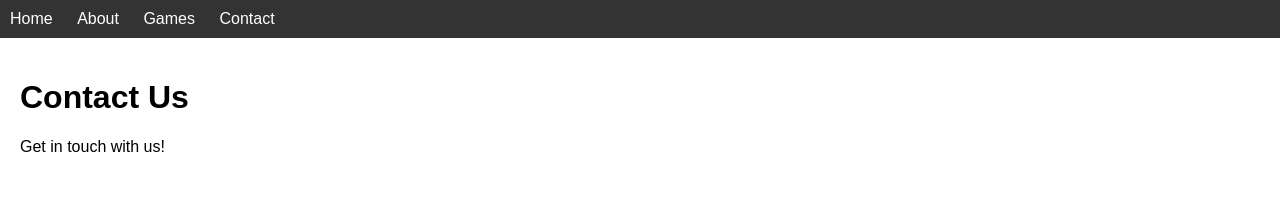
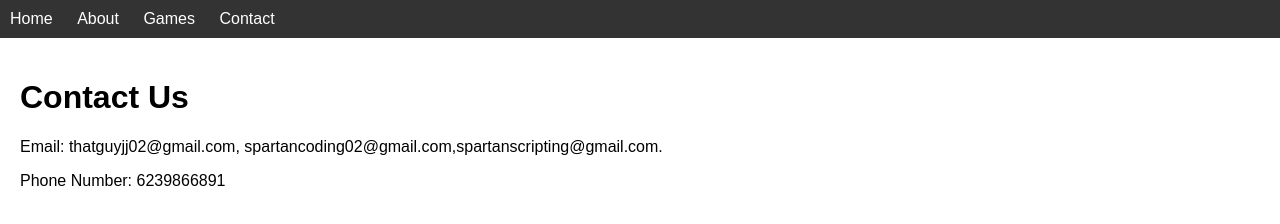
Before and after one commit to GalacticUnblockingCO/GalacticGames, a plain HTML site: page contact.html in a window 1280 px wide. Drawn offline with Linux system fonts and the light colour scheme.

Commit message:
Update contact.html

```diff
--- a/contact.html
+++ b/contact.html
@@ -20,7 +20,8 @@
 
     <main>
         <h1>Contact Us</h1>
-        <p>Get in touch with us!</p>
+        <p>Email: thatguyjj02@gmail.com, spartancoding02@gmail.com,spartanscripting@gmail.com.</p>
+        <p>Phone Number: 6239866891</p>
     </main>
 </body>
 </html>
```
